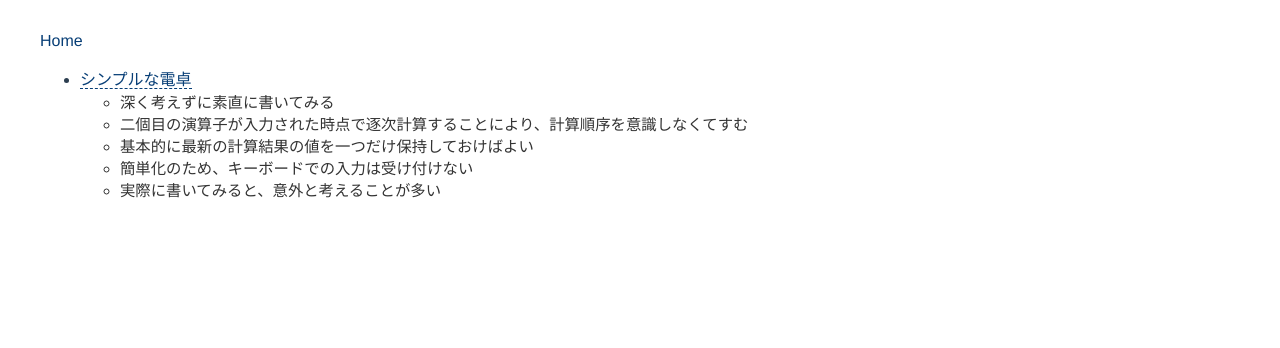
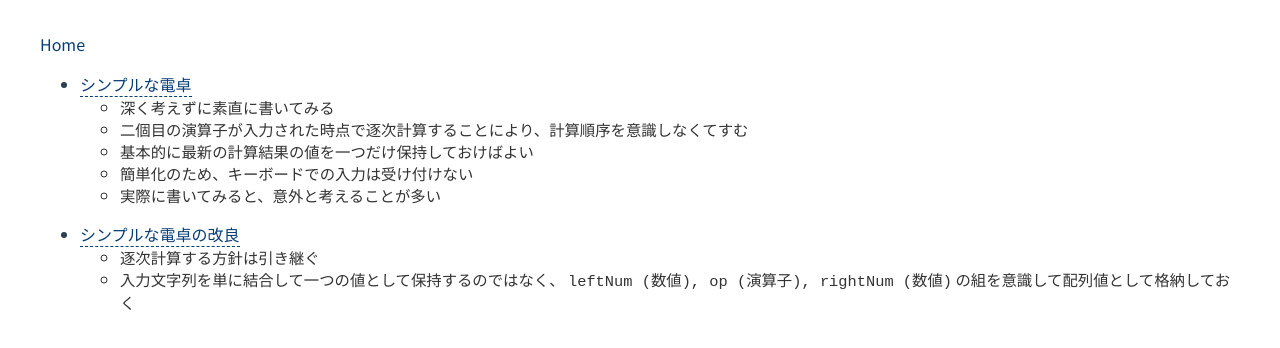
Before and after one commit to daiiz/vue-calculator, a Vue app: page /calc1 in a window 1280 px wide. Shown: the top 348 px of the page. Built offline with nearby package versions, Linux system fonts and the light colour scheme.

Commit message:
方針を書く

```diff
--- a/src/App.vue
+++ b/src/App.vue
@@ -15,7 +15,7 @@ export default {
 
 <style>
 #app {
-  font-family: Helvetica, Arial, sans-serif;
+  font-family: "Noto Sans JP", Helvetica, Arial, sans-serif;
   -webkit-font-smoothing: antialiased;
   -moz-osx-font-smoothing: grayscale;
   color: #2c3e50;
--- a/src/assets/styles/common.css
+++ b/src/assets/styles/common.css
@@ -1,6 +1,12 @@
+@import url("https://fonts.googleapis.com/css2?family=Noto+Sans+JP&display=swap");
+
 @font-face {
   font-family: "D7MBI";
   src: url("/static/fonts/DSEG7Modern-BoldItalic.woff") format("woff");
+}
+
+li.demo {
+  margin-bottom: 16px;
 }
 
 .desc {
@@ -84,3 +90,7 @@ button {
   cursor: pointer;
   user-select: none;
 }
+
+code {
+  font-family: monospace;
+}
--- a/src/components/Main.vue
+++ b/src/components/Main.vue
@@ -1,7 +1,7 @@
 <template>
   <div>
     <ul>
-      <li>
+      <li class="demo">
         <router-link to="/calc1">シンプルな電卓</router-link>
         <ul class="desc">
           <li>深く考えずに素直に書いてみる</li>
@@ -13,6 +13,17 @@
           <li>実際に書いてみると、意外と考えることが多い</li>
         </ul>
       </li>
+      <li class="demo">
+        <router-link to="/calc2">シンプルな電卓の改良</router-link>
+        <ul class="desc">
+          <li>逐次計算する方針は引き継ぐ</li>
+          <li>
+            入力文字列を単に結合して一つの値として保持するのではなく、
+            <code>leftNum (数値), op (演算子), rightNum (数値)</code>
+            の組を意識して配列値として格納しておく
+          </li>
+        </ul>
+      </li>
     </ul>
   </div>
 </template>
```
